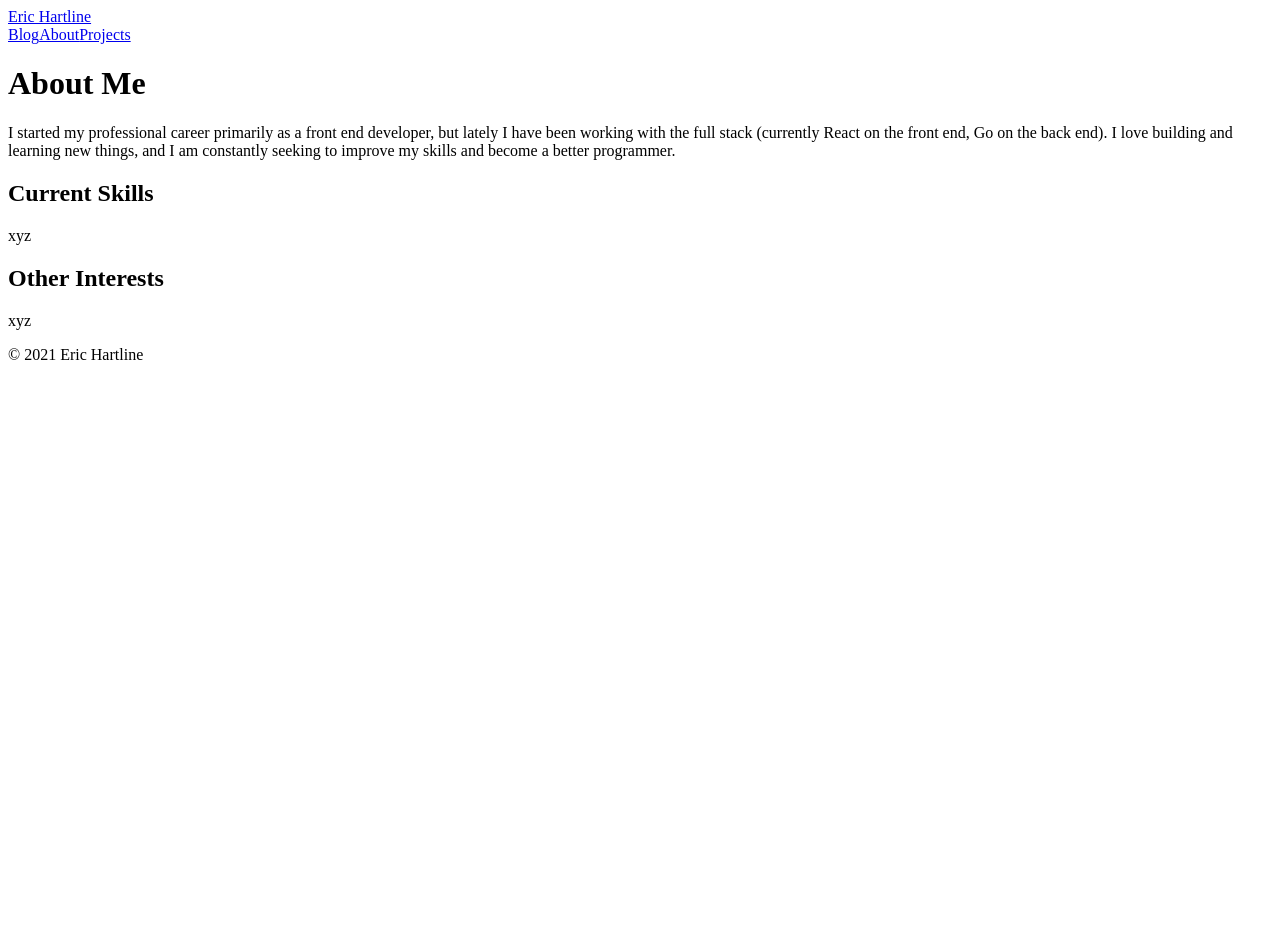
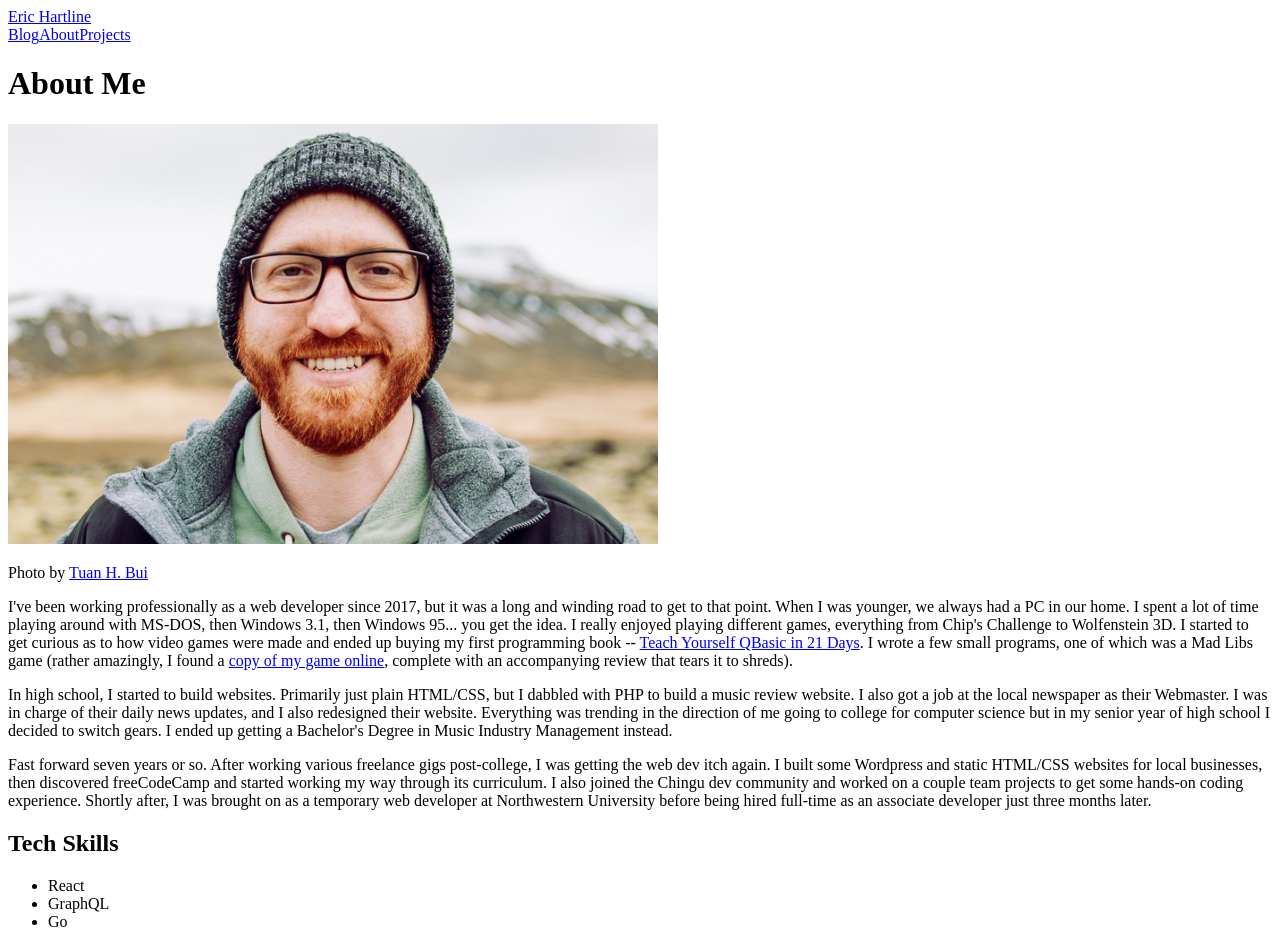
Before and after one commit to erichartline/erichartline.net, a Next.js app: page /about in a window 1280 px wide. Shown: the top 931 px of the page. Before the commit the page ends 800 px from the top, so only its background shows below. Built offline with nearby package versions, Linux system fonts and the light colour scheme.

Commit message:
feat: add content to about page

```diff
--- a/pages/about.tsx
+++ b/pages/about.tsx
@@ -1,4 +1,5 @@
 import Head from "next/head"
+import Image from "next/image"
 import Layout from "../components/Layout"
 
 const About = () => {
@@ -7,20 +8,75 @@ const About = () => {
       <Head>
         <title>About - Eric Hartline</title>
       </Head>
-      <div>
+      <div className="mx-16">
         <h1 className="text-4xl">About Me</h1>
-        <div>
+        <div className="pt-1">
+          <Image
+            src="/images/eric-cropped.jpeg"
+            alt="Photo of Eric Hartline"
+            width={650}
+            height={420}
+          />
+          <p>
+            Photo by <a href="https://www.tuanhbui.com/">Tuan H. Bui</a>
+          </p>
           <p className="my-4">
-            I started my professional career primarily as a front end developer,
-            but lately I have been working with the full stack (currently React
-            on the front end, Go on the back end). I love building and learning
-            new things, and I am constantly seeking to improve my skills and
-            become a better programmer.
+            I've been working professionally as a web developer since 2017, but
+            it was a long and winding road to get to that point. When I was
+            younger, we always had a PC in our home. I spent a lot of time
+            playing around with MS-DOS, then Windows 3.1, then Windows 95... you
+            get the idea. I really enjoyed playing different games, everything
+            from Chip's Challenge to Wolfenstein 3D. I started to get curious as
+            to how video games were made and ended up buying my first
+            programming book --{" "}
+            <a href="https://books.google.com/books/about/Teach_Yourself_QBasic_in_21_Days.html">
+              Teach Yourself QBasic in 21 Days
+            </a>
+            . I wrote a few small programs, one of which was a Mad Libs game
+            (rather amazingly, I found a{" "}
+            <a href="http://www.petesqbsite.com/reviews/misc/madlibs.html">
+              copy of my game online
+            </a>
+            , complete with an accompanying review that tears it to shreds).
           </p>
-          <h2 className="my-4 text-2xl">Current Skills</h2>
-          <p>xyz</p>
+          <p className="my-4">
+            In high school, I started to build websites. Primarily just plain
+            HTML/CSS, but I dabbled with PHP to build a music review website. I
+            also got a job at the local newspaper as their Webmaster. I was in
+            charge of their daily news updates, and I also redesigned their
+            website. Everything was trending in the direction of me going to
+            college for computer science but in my senior year of high school I
+            decided to switch gears. I ended up getting a Bachelor's Degree in
+            Music Industry Management instead.
+          </p>
+          <p className="my-4">
+            Fast forward seven years or so. After working various freelance gigs
+            post-college, I was getting the web dev itch again. I built some
+            Wordpress and static HTML/CSS websites for local businesses, then
+            discovered freeCodeCamp and started working my way through its
+            curriculum. I also joined the Chingu dev community and worked on a
+            couple team projects to get some hands-on coding experience. Shortly
+            after, I was brought on as a temporary web developer at Northwestern
+            University before being hired full-time as an associate developer
+            just three months later.
+          </p>
+          <h2 className="my-4 text-2xl">Tech Skills</h2>
+          <ul className="pl-8 list-disc">
+            <li>React</li>
+            <li>GraphQL</li>
+            <li>Go</li>
+            <li>Node.js</li>
+            <li>Docker</li>
+            <li>Kubernetes</li>
+          </ul>
           <h2 className="my-4 text-2xl">Other Interests</h2>
-          <p>xyz</p>
+          <ul className="pl-8 list-disc">
+            <li>Music</li>
+            <li>Movies</li>
+            <li>Video Games</li>
+            <li>Sports</li>
+            <li>Traveling</li>
+          </ul>
         </div>
       </div>
     </Layout>
```
Also changed, not shown: public/images/eric-cropped.jpeg (added).
